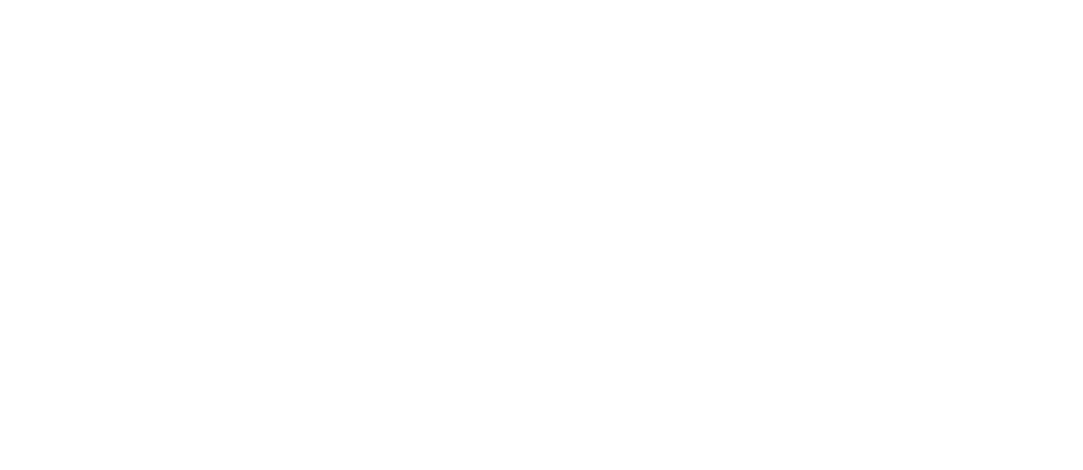
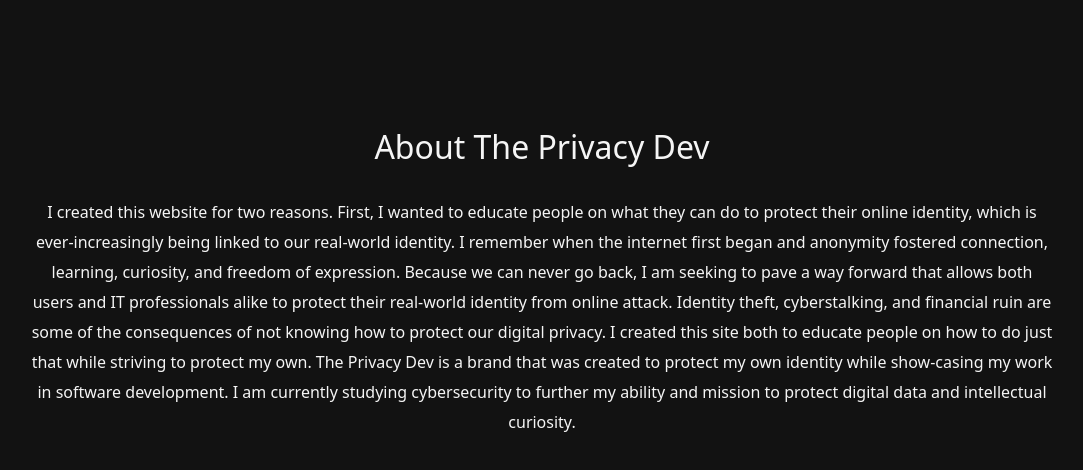
Before and after one commit to jaymemizelle/the-privacy-dev, a React (Create React App) app: page /about in a window 1280 px wide. Shown: the top 470 px of the page, without its empty margins (98-1181 px from the left). Built offline with nearby package versions, Linux system fonts and the light colour scheme.

Commit message:
rendered aobut page with text, title and styles

```diff
--- a/src/App.js
+++ b/src/App.js
@@ -15,8 +15,8 @@
       <Router>
         <Switch>
           <Route path="/" component={Home} exact />
-          <Route path="/os" component={About} />
-          <Route path="/search-engines" component={Learn} />
+          <Route path="/about" component={About} />
+          <Route path="/learn" component={Learn} />
         </Switch>
       </Router>
     </main>
--- /dev/null
+++ b/src/pages/About/About.css
@@ -0,0 +1,21 @@
+.html {
+    margin: 0;
+}
+
+.about {
+    text-align: center;
+    color: whitesmoke;
+    background-color: #121212;
+    width: 100vw;
+    height: 100vh;
+}
+
+.aboutTitle {
+    margin-bottom: 3%;
+}
+
+.mainContent {
+    background-color: #121212;
+    padding: 10%;
+    line-height: 30px;
+}
--- a/src/pages/About/About.js
+++ b/src/pages/About/About.js
@@ -1,9 +1,31 @@
 import React from "react";
+import "./About.css";
 
-function About () {
-    return (
-        <h2>Operating Systems</h2>
-    )
+function About() {
+  return (
+    <div className="about">
+      <div className="mainContent">
+        <h2 className="aboutTitle">About The Privacy Dev</h2>
+        <p>
+          I created this website for two reasons. First, I wanted to educate
+          people on what they can do to protect their online identity, which is
+          ever-increasingly being linked to our real-world identity. I remember
+          when the internet first began and anonymity fostered connection,
+          learning, curiosity, and freedom of expression. Because we can never
+          go back, I am seeking to pave a way forward that allows both users and
+          IT professionals alike to protect their real-world identity from
+          online attack. Identity theft, cyberstalking, and financial ruin are
+          some of the consequences of not knowing how to protect our digital
+          privacy. I created this site both to educate people on how to do just
+          that while striving to protect my own. The Privacy Dev is a brand that
+          was created to protect my own identity while show-casing my work in
+          software development. I am currently studying cybersecurity to further
+          my ability and mission to protect digital data and intellectual
+          curiosity.
+        </p>
+      </div>
+    </div>
+  );
 }
 
 export default About;
```
